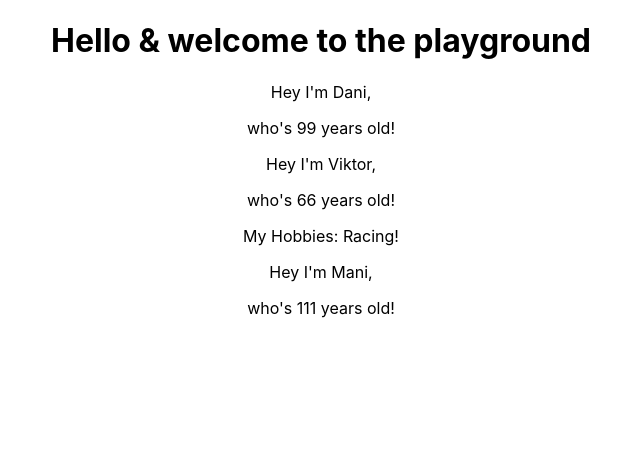
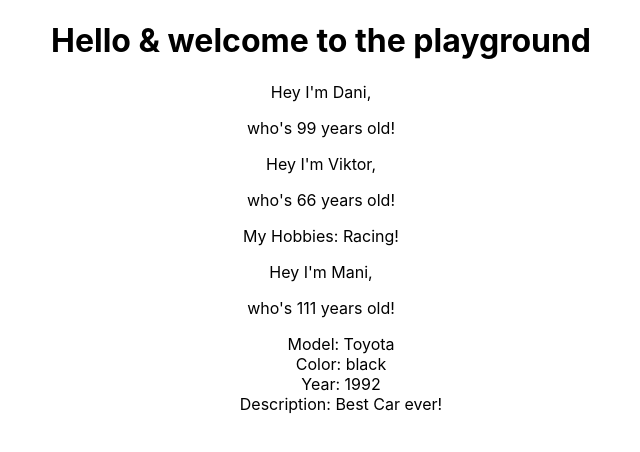
Before and after one commit to manuelgegenhuber/react-playground, a React (Create React App) app: page / in a window 1280 px wide. Shown: the top 452 px of the page, without its empty margins (319-959 px from the left). Built offline with nearby package versions, Linux system fonts and the light colour scheme; the HTML template or start-up script is replaced by a standard one.

Commit message:
added Car

```diff
--- a/src/App.css
+++ b/src/App.css
@@ -1,3 +1,8 @@
 .App {
     text-align: center;
+    list-style: none;
 }
+
+.Car ul {
+    list-style: none;
+}
--- a/src/App.js
+++ b/src/App.js
@@ -2,6 +2,7 @@ import React, { Component } from 'react';
 import './App.css';
 //impoerting person and using it as own tag!!
 import Person from './Person/Person';
+import Car from './Car/Car';
 
 class App extends Component {
     render() {
@@ -11,6 +12,7 @@ class App extends Component {
                 <Person name="Dani" age="99"></Person>
                 <Person name="Viktor" age="66">My Hobbies: Racing!</Person>
                 <Person name="Mani" age="111"></Person>
+                <Car model="Toyota" color="black" year="1992">Best Car ever!</Car>
             </div>
         );
 
--- /dev/null
+++ b/src/Car/Car.js
@@ -0,0 +1,16 @@
+import React from 'react';
+
+const car = (props) => {
+    return (
+        <div className="Car">
+            <ul>
+                <li>Model: {props.model}</li>
+                <li>Color: {props.color}</li>
+                <li>Year: {props.year}</li>
+                <li>Description: {props.children}</li>
+            </ul>
+        </div>
+    );
+}
+
+export default car;
```
